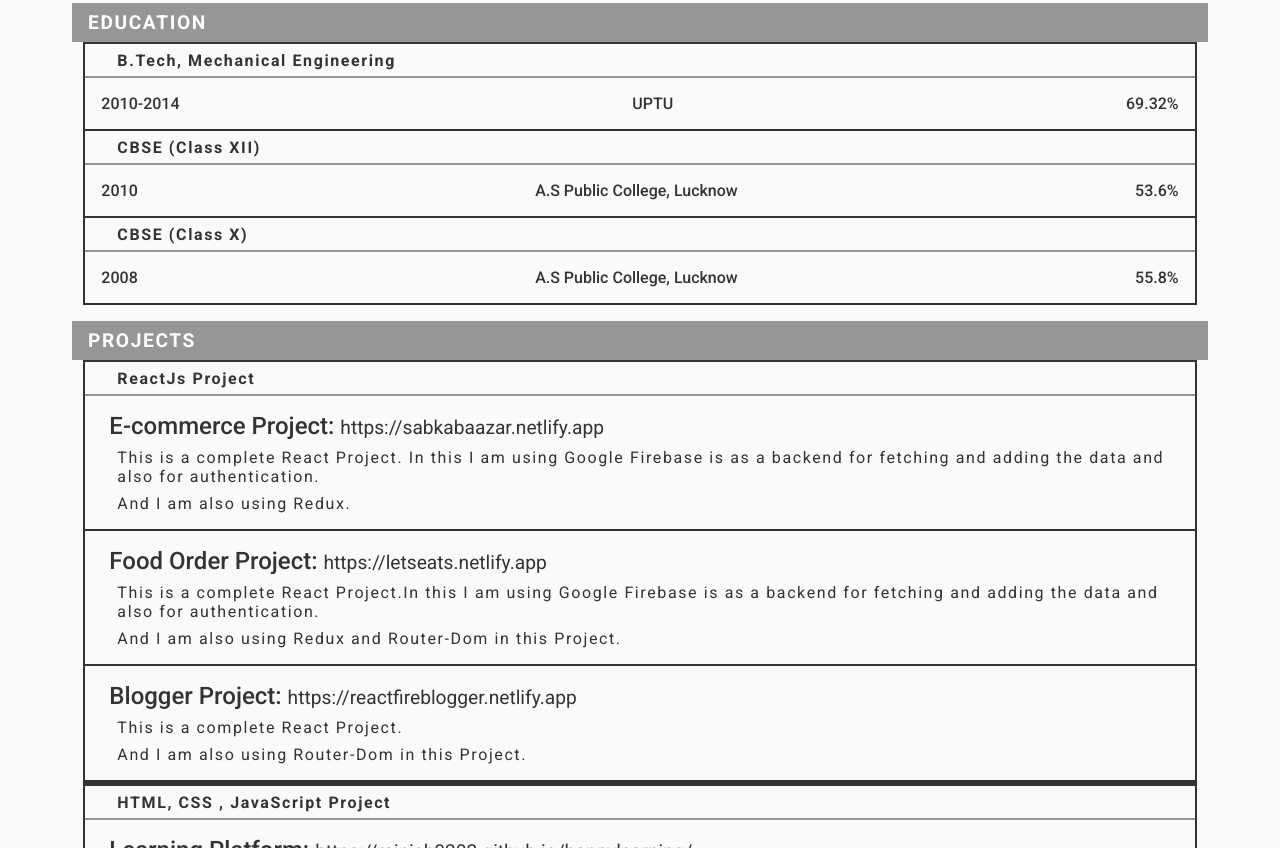
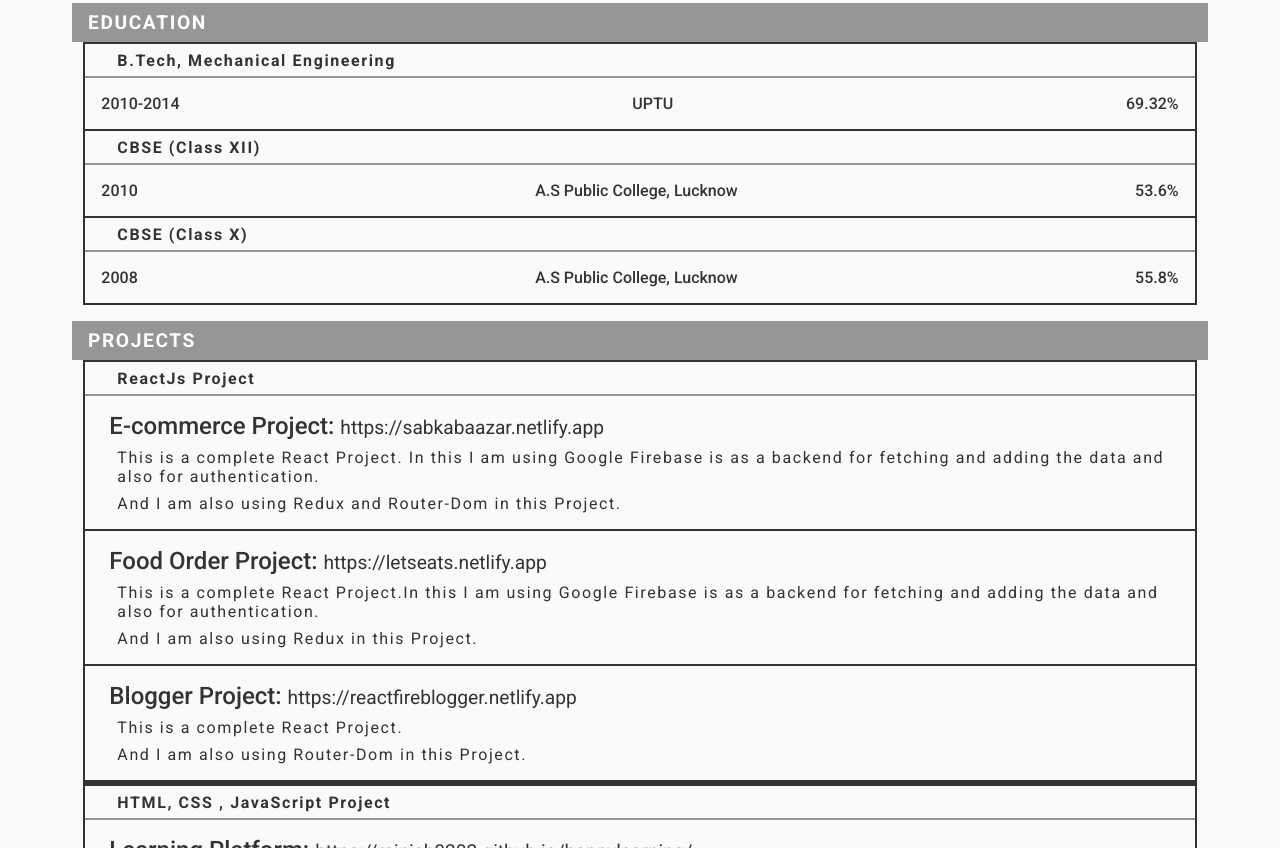
Before and after one commit to Rajnish0202/Resume, a plain HTML site: page index.html in a window 1280 px wide. Shown: the part 337-1185 px from the top of the page. Drawn offline with Linux system fonts and the light colour scheme.

Commit message:
added line

```diff
--- a/index.html
+++ b/index.html
@@ -79,7 +79,9 @@
                   Firebase is as a backend for fetching and adding the data and
                   also for authentication.
                 </p>
-                <p class="text">And I am also using Redux.</p>
+                <p class="text">
+                  And I am also using Redux and Router-Dom in this Project.
+                </p>
               </li>
               <li>
                 <a href="https://letseats.netlify.app" target="_blank">
@@ -91,9 +93,7 @@
                   Firebase is as a backend for fetching and adding the data and
                   also for authentication.
                 </p>
-                <p class="text">
-                  And I am also using Redux and Router-Dom in this Project.
-                </p>
+                <p class="text">And I am also using Redux in this Project.</p>
               </li>
               <li>
                 <a href="https://reactfireblogger.netlify.app" target="_blank">
```
